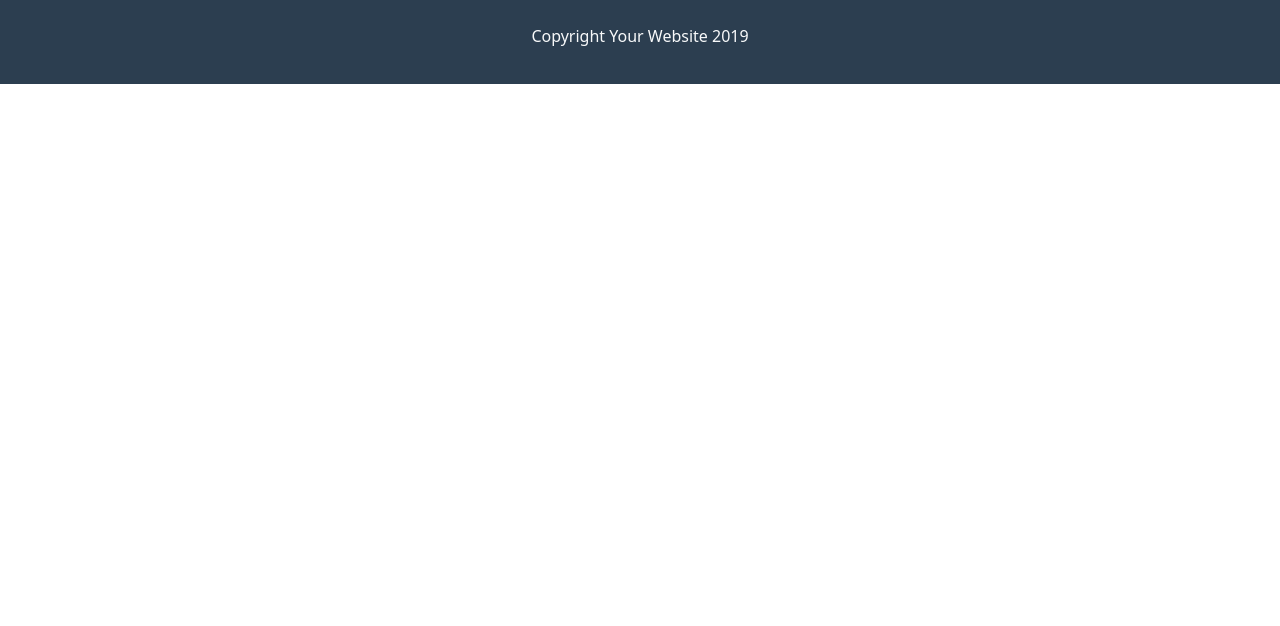
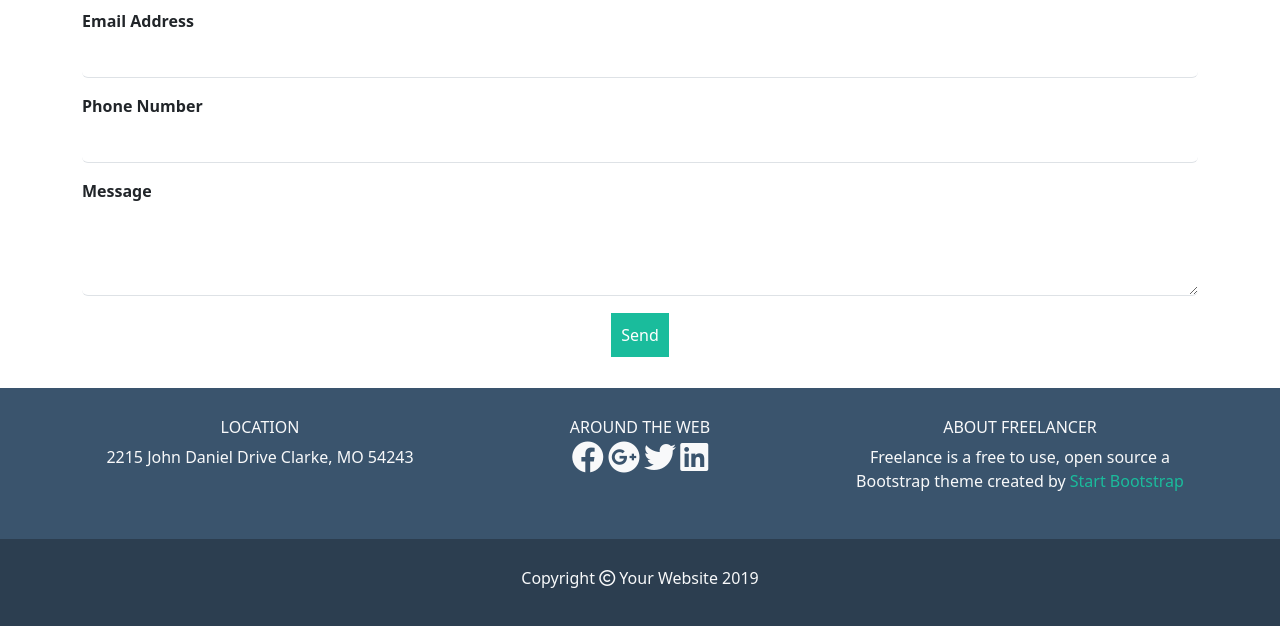
Before and after one commit to albertostizzoli/html-css-bootstrap-freelancer, a plain HTML site: page index.html in a window 1280 px wide. Shown: the part 1425-2051 px from the top of the page. Before the commit the page ends 1509 px from the top, so only its background shows below. Drawn offline with nearby package versions, Linux system fonts and the light colour scheme.

Commit message:
Complete Section Contact Me

```diff
--- a/css/style.css
+++ b/css/style.css
@@ -14,6 +14,10 @@ body{
 
 .my-bg-3{
     background-color: rgb(44, 62, 80);
+}
+
+.my-container-small{
+    max-width: 350px;
 }
 
 /*Section*/
@@ -40,8 +44,19 @@ header{
     padding-right: 25px;
 }
 
+.contact-me{
+    margin-top: 30px;
+    margin-bottom: 30px;
+}
+
 .location{
-    padding-top: 20px;
+    padding-top: 30px;
+    padding-bottom: 30px;
+
+}
+
+.web{
+    margin-bottom: 30px;
 }
 
 /*Accessori*/
@@ -49,7 +64,7 @@ header{
 button{
     border: 1px solid white;
     color: white;
-    padding: 6px;
+    padding: 10px;
 }
 
 .fa-solid{
--- a/index.html
+++ b/index.html
@@ -103,8 +103,31 @@
             </div>
         </section>
         <section>
-            <div class="container text-center">
+            <div class="container text-center contact-me">
                 <h2>CONTACT ME</h2>
+                <form>
+                    <div class="mb-3 text-start">
+                        <label for="name" class="form-label"><strong>Name</strong></label>
+                        <input type="text" class="form-control border-top-0 border-end-0 border-start-0" id="name"
+                            aria-describedby="name" required>
+                    </div>
+                    <div class="mb-3 text-start">
+                        <label for="exampleInputEmail1" class="form-label"><strong>Email Address</strong></label>
+                        <input type="email" class="form-control border-top-0 border-end-0 border-start-0"
+                            id="exampleInputEmail1" aria-describedby="emailHelp" required>
+                    </div>
+                    <div class="mb-3 text-start">
+                        <label for="phone-number" class="form-label"><strong>Phone Number</strong></label>
+                        <input type="text" class="form-control border-top-0 border-end-0 border-start-0"
+                            id="phone-number" aria-describedby="phone-number" required>
+                    </div>
+                    <div class="mb-3 text-start">
+                        <label for="exampleFormControlTextarea1" class="form-label"><strong>Message</strong></label>
+                        <textarea class="form-control border-top-0 border-end-0 border-start-0"
+                            id="exampleFormControlTextarea1" rows="3"></textarea>
+                    </div>
+                </form>
+                <button type="submit" class="my-bg">Send</button>
             </div>
         </section>
         <section class="location my-bg-2 text-light text-center">
@@ -114,12 +137,12 @@
                         <h6>LOCATION</h6>
                         <p>2215 John Daniel Drive Clarke, MO 54243</p>
                     </div>
-                    <div class="col-12 col-lg-4">
+                    <div class="col-12 col-lg-4 web">
                         <h6>AROUND THE WEB</h6>
-                        <i class="fa-brands fa-facebook"></i>
-                        <i class="fa-brands fa-square-google-plus"></i>
-                        <i class="fa-brands fa-square-twitter"></i>
-                        <i class="fa-brands fa-linkedin"></i>
+                        <i class="fa-brands fa-facebook fa-2xl"></i>
+                        <i class="fa-brands fa-google-plus fa-2xl"></i>
+                        <i class="fa-brands fa-twitter fa-2xl"></i>
+                        <i class="fa-brands fa-linkedin fa-2xl"></i>
                     </div>
                     <div class="col-12 col-lg-4">
                         <h6>ABOUT FREELANCER</h6>
@@ -135,7 +158,7 @@
     <!-- inizio footer -->
     <footer class="my-bg-3 text-light text-center">
         <div class="container">
-            <h6>Copyright Your Website 2019</h6>
+            <h6>Copyright <i class="fa-regular fa-copyright"></i> Your Website 2019</h6>
         </div>
     </footer>
 </body>
```
